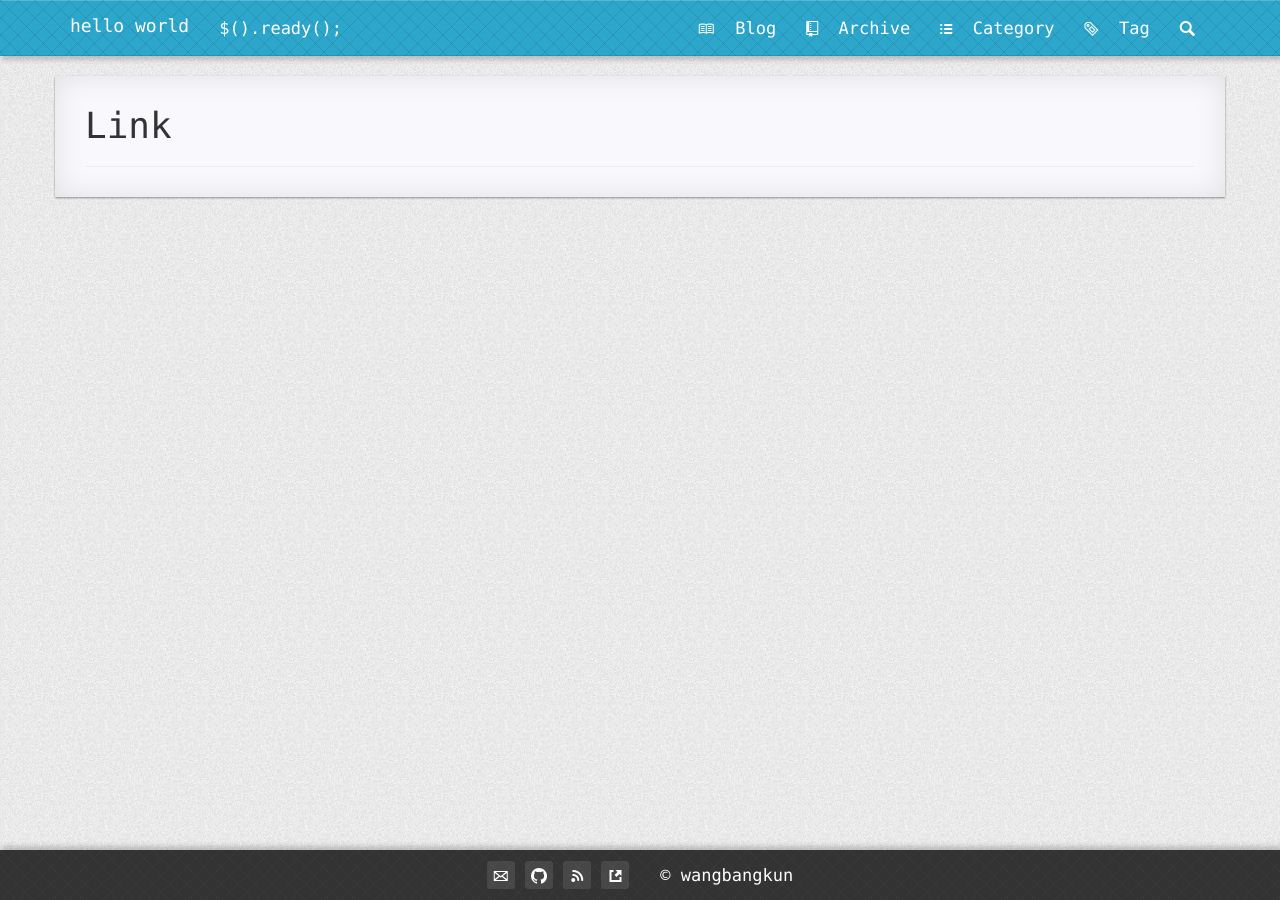
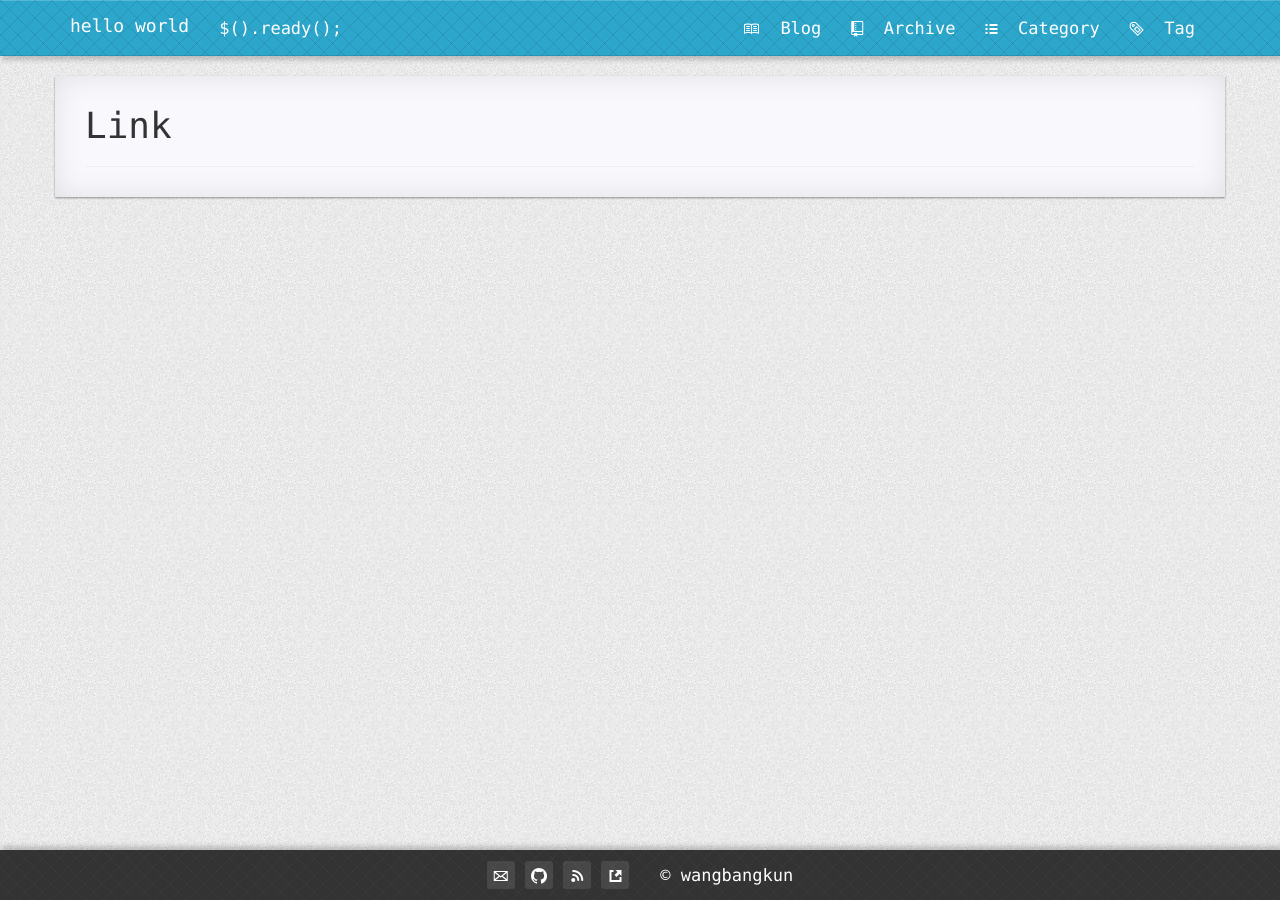
Before and after one commit to wangbangkun/wangbangkun.github.io, a Jekyll site: the page built from pages/5link-external.md, in a window 1280 px wide. Built offline with Jekyll 4.4.1, drawn with Linux system fonts in a browser that asks for light colours; nearby versions of some CDN libraries; Markdown is read by kramdown in place of the engine named in the settings; comment, search, counter and statistics services are not loaded.

Commit message:
Remove search button.

```diff
--- a/_includes/header.html
+++ b/_includes/header.html
@@ -40,7 +40,6 @@
                         </li>
                         {% endif %}
                         {% endfor %}
-                        <li><a href="#stq=" class="search-button"><span class="octicon octicon-search"></span></a></li>
                     </ul>
                 </div>
             </div>
```
